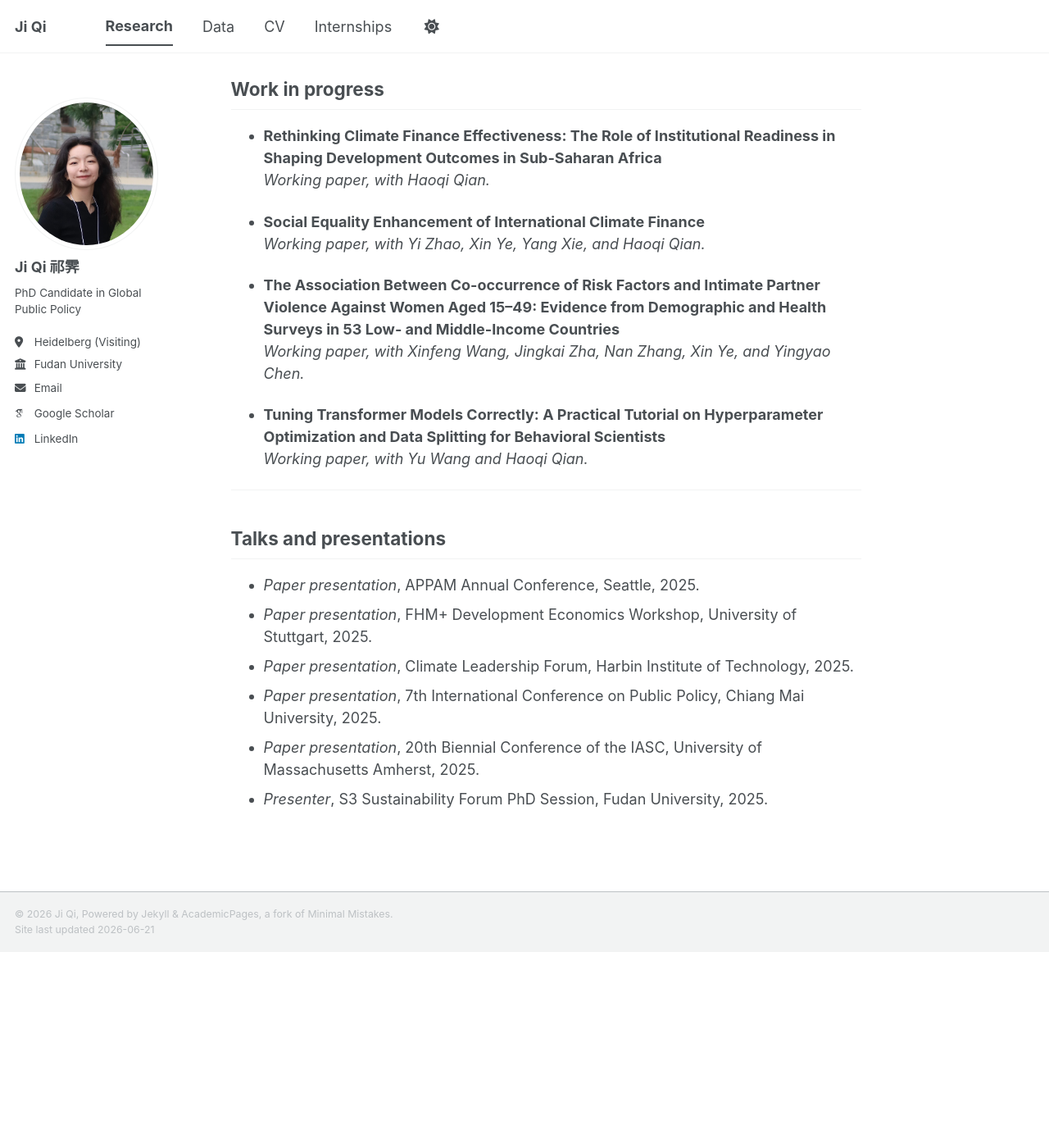
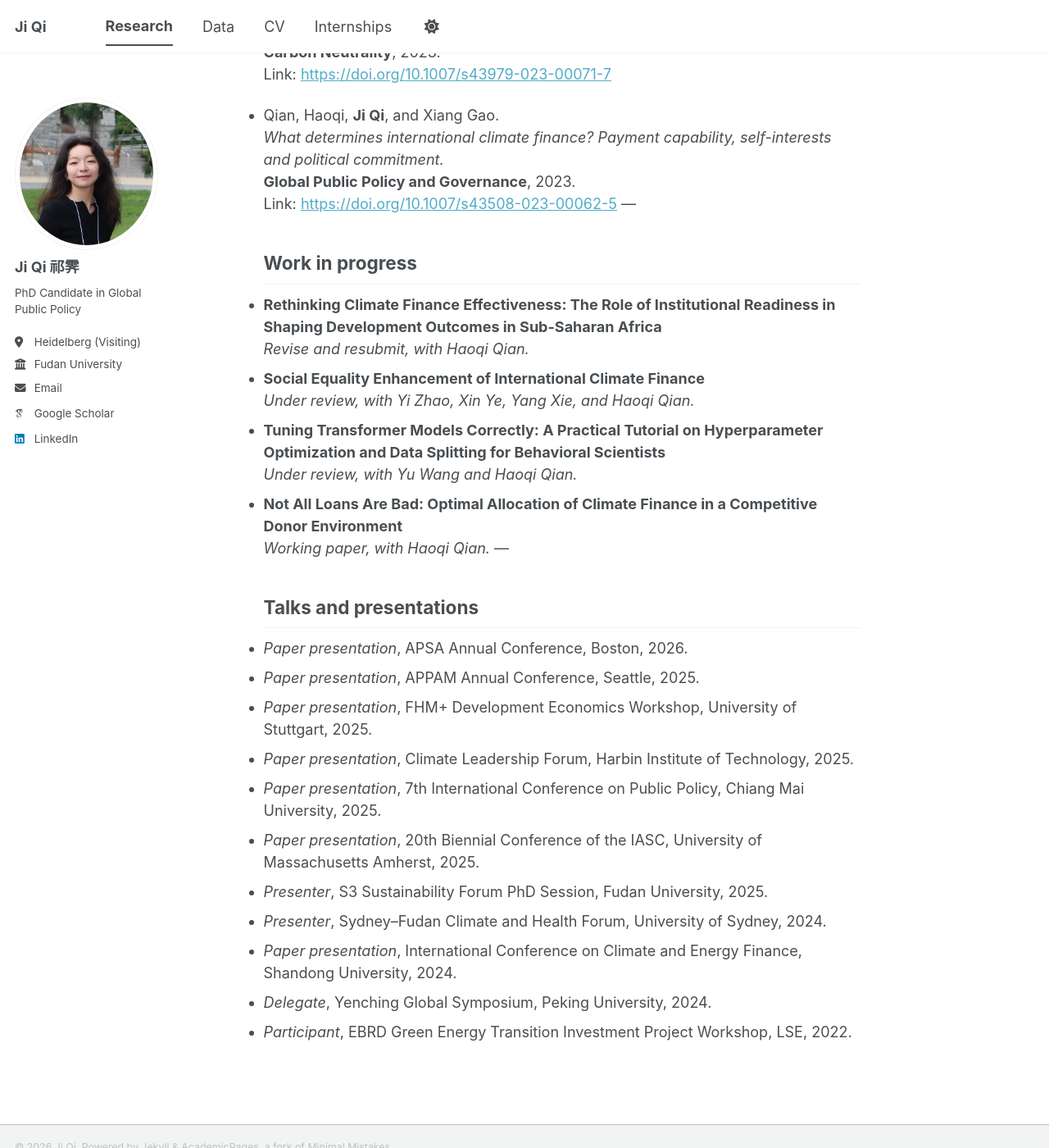
Before and after one commit to miramkj/miramkj.github.io, a Jekyll site: the page built from _pages/research.md, in a window 1280 px wide and 1400 px high, scrolled down 910 px. Shown: the whole window at 82% size. Built offline with Jekyll 4.4.1, drawn with Linux system fonts in a browser that asks for light colours; some web fonts are replaced; a script bundle is joined from its source files by our own code; library files that are not in the unit come from our copies; before the commit the page ends 2071 px from its top, so only the background shows below that; some of the changed text lies outside the part shown.

Commit message:
Update research.md

```diff
--- a/_pages/research.md
+++ b/_pages/research.md
@@ -3,56 +3,56 @@
 permalink: /research/
 author_profile: true
 ---
-
 ## Peer-reviewed articles
-
 - **Ji Qi**, Yayun Tang, Zhenyi Zhang, Yu Wang, and Haoqi Qian.
   *A Benchmark Dataset of Chinese Development Finance with Climate Relevance and SDG Annotations from 2000-2021.*
   **Scientific Data**, 2026.
-  DOI: [https://doi.org/10.1038/s41597-026-06605-9](https://doi.org/10.1038/s41597-026-06605-9)
+  Link: [https://doi.org/10.1038/s41597-026-06605-9](https://doi.org/10.1038/s41597-026-06605-9)
+
+- Wang, Xinfeng, Jingkai Zha, **Ji Qi**, Nan Zhang, Xin Ye, and Yingyao Chen.
+  *Association between concurrence of risk factors and intimate partner violence against women: Evidence from Demographic and Health Surveys in 53 low- and middle-income countries.*
+  **BMJ Global Health**, 2026.
+  Link: [https://doi.org/10.1136/bmjgh-2025-022886](https://doi.org/10.1136/bmjgh-2025-022886)
 
 - Qian, Haoqi, **Ji Qi**, and Weiqi Tang.
   *The latest progress and prospects of key parameter estimation for computable general equilibrium models.*
   **Journal of Energy and Climate Change**, 2025.
-  DOI: [https://doi.org/10.3724/j.issn.2097-4981.JECC-2025-0012](https://doi.org/10.3724/j.issn.2097-4981.JECC-2025-0012)
+  Link: [https://doi.org/10.3724/j.issn.2097-4981.JECC-2025-0012](https://doi.org/10.3724/j.issn.2097-4981.JECC-2025-0012)
 
 - Bach, Hanna Mathilda, **Ji Qi**, and Haoqi Qian.
-  *Examining the impact of Chinese development finance on the low-carbon transition of Belt and Road Initiative developing countries.*
-  **Energy, Ecology and Environment**, 2024.
-  DOI: [https://doi.org/10.1007/s40974-024-00348-2](https://doi.org/10.1007/s40974-024-00348-2)
+  *Unveiling the mixed impacts of Chinese overseas development finance on the low-carbon transitions.*
+  **Energy, Ecology and Environment**, 2025.
+  Link: [https://doi.org/10.1007/s40974-024-00348-2](https://doi.org/10.1007/s40974-024-00348-2)
 
 - **Ji Qi** and Haoqi Qian.
   *Climate finance at a crossroads: It is high time to use the global solution.*
   **Carbon Neutrality**, 2023.
-  DOI: [https://doi.org/10.1007/s43979-023-00071-7](https://doi.org/10.1007/s43979-023-00071-7)
+  Link: [https://doi.org/10.1007/s43979-023-00071-7](https://doi.org/10.1007/s43979-023-00071-7)
 
 - Qian, Haoqi, **Ji Qi**, and Xiang Gao.
   *What determines international climate finance? Payment capability, self-interests and political commitment.*
   **Global Public Policy and Governance**, 2023.
-  DOI: [https://doi.org/10.1007/s43508-023-00062-5](https://doi.org/10.1007/s43508-023-00062-5)
+  Link: [https://doi.org/10.1007/s43508-023-00062-5](https://doi.org/10.1007/s43508-023-00062-5)
 ---
-
 ## Work in progress
-
 - **Rethinking Climate Finance Effectiveness: The Role of Institutional Readiness in Shaping Development Outcomes in Sub-Saharan Africa**
+  *Revise and resubmit, with Haoqi Qian.*
+- **Social Equality Enhancement of International Climate Finance**
+  *Under review, with Yi Zhao, Xin Ye, Yang Xie, and Haoqi Qian.*
+- **Tuning Transformer Models Correctly: A Practical Tutorial on Hyperparameter Optimization and Data Splitting for Behavioral Scientists**
+  *Under review, with Yu Wang and Haoqi Qian.*
+- **Not All Loans Are Bad: Optimal Allocation of Climate Finance in a Competitive Donor Environment**
   *Working paper, with Haoqi Qian.*
-
-- **Social Equality Enhancement of International Climate Finance**
-  *Working paper, with Yi Zhao, Xin Ye, Yang Xie, and Haoqi Qian.*
-
-- **The Association Between Co-occurrence of Risk Factors and Intimate Partner Violence Against Women Aged 15–49: Evidence from Demographic and Health Surveys in 53 Low- and Middle-Income Countries**
-  *Working paper, with Xinfeng Wang, Jingkai Zha, Nan Zhang, Xin Ye, and Yingyao Chen.*
-
-- **Tuning Transformer Models Correctly: A Practical Tutorial on Hyperparameter Optimization and Data Splitting for Behavioral Scientists**
-  *Working paper, with Yu Wang and Haoqi Qian.*
-
 ---
-
 ## Talks and presentations
-
+- *Paper presentation*, APSA Annual Conference, Boston, 2026.
 - *Paper presentation*, APPAM Annual Conference, Seattle, 2025.
 - *Paper presentation*, FHM+ Development Economics Workshop, University of Stuttgart, 2025.
 - *Paper presentation*, Climate Leadership Forum, Harbin Institute of Technology, 2025.
 - *Paper presentation*, 7th International Conference on Public Policy, Chiang Mai University, 2025.
 - *Paper presentation*, 20th Biennial Conference of the IASC, University of Massachusetts Amherst, 2025.
 - *Presenter*, S3 Sustainability Forum PhD Session, Fudan University, 2025.
+- *Presenter*, Sydney–Fudan Climate and Health Forum, University of Sydney, 2024.
+- *Paper presentation*, International Conference on Climate and Energy Finance, Shandong University, 2024.
+- *Delegate*, Yenching Global Symposium, Peking University, 2024.
+- *Participant*, EBRD Green Energy Transition Investment Project Workshop, LSE, 2022.
```
